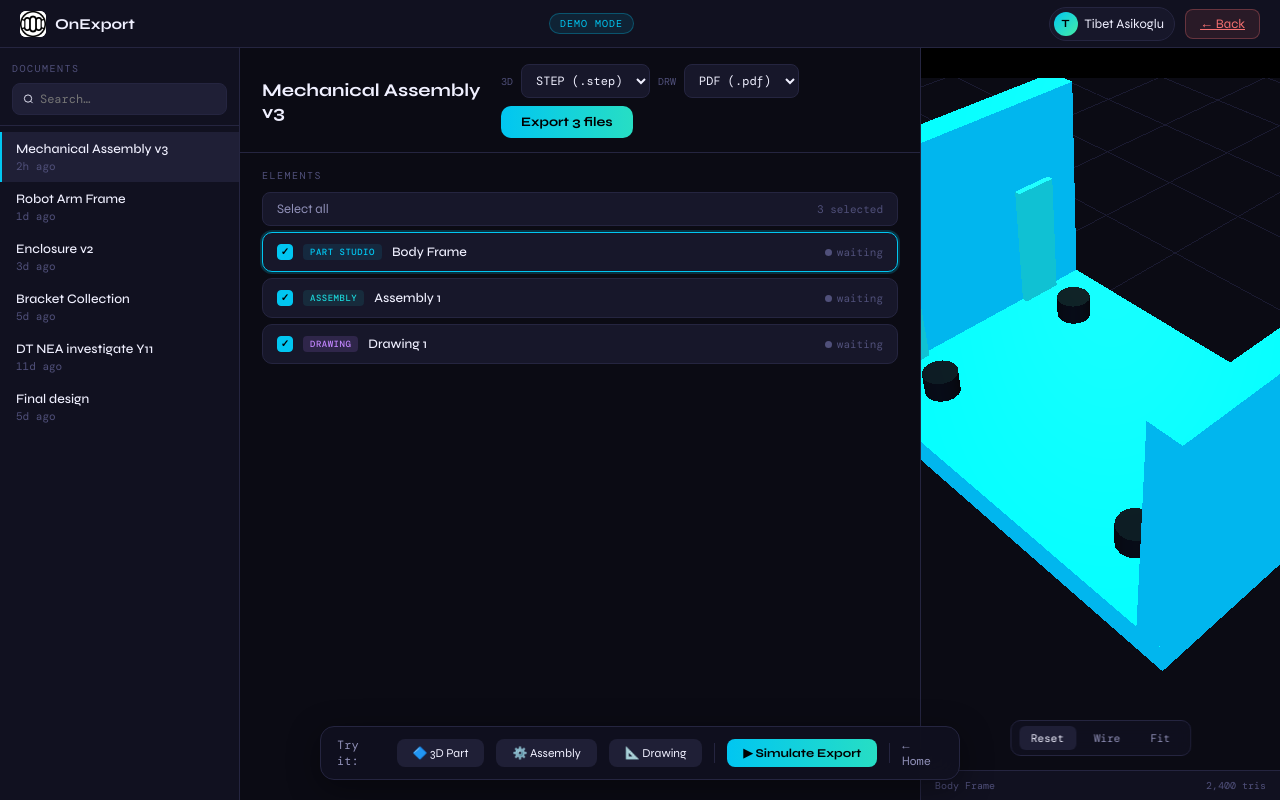
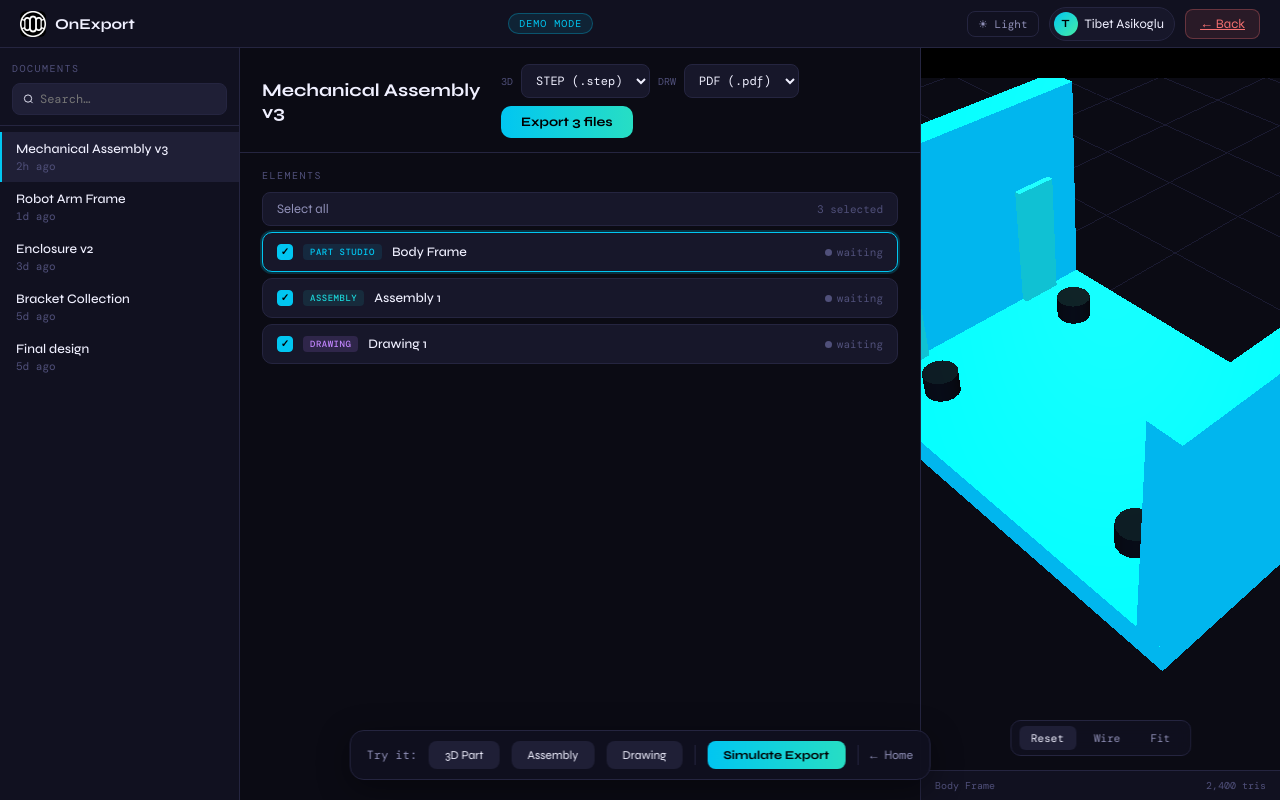
Before and after one commit to tibetthetibz-alt/onshape-exporter, a website: page public/demo.html in a window 1280 px wide. Drawn offline with nearby package versions, Linux system fonts and the light colour scheme.

Commit message:
theme-aware logos, light mode demo, remove emojis and DT NEA

```diff
--- a/public/demo.html
+++ b/public/demo.html
@@ -7,7 +7,22 @@
 <link rel="icon" type="image/png" href="/logo.png"/>
 <link rel="preconnect" href="https://fonts.googleapis.com"/>
 <link href="https://fonts.googleapis.com/css2?family=Syne:wght@400;500;600;700;800&family=DM+Mono:wght@400;500&display=swap" rel="stylesheet"/>
-<script src="https://cdnjs.cloudflare.com/ajax/libs/three.js/r128/three.min.js"></script>
+<script src="https://cdnjs.cloudflare.com/ajax/libs/three.js/r128/three.min.js">
+let theme = 'dark';
+function toggleTheme() {
+  theme = theme === 'dark' ? 'light' : 'dark';
+  document.documentElement.setAttribute('data-theme', theme);
+  document.getElementById('theme-btn').textContent = theme === 'dark' ? '☀ Light' : '☾ Dark';
+  document.getElementById('nav-logo').src = theme === 'dark' ? '/logo-dark.png' : '/logo-light.png';
+  if (renderer) {
+    const bg = theme === 'dark' ? 0x0b0b14 : 0xf4f4fb;
+    renderer.setClearColor(bg);
+    if (scene) scene.background = new THREE.Color(bg);
+    needsRender = true;
+  }
+}
+
+</script>
 <style>
 *, *::before, *::after { box-sizing: border-box; margin: 0; padding: 0; }
 
@@ -22,6 +37,12 @@
   --text: #f0f0ff; --text2: #9090b8; --text3: #50507a;
   --hi: var(--c2);
 }
+[data-theme="light"] {
+  --bg: #ffffff; --bg2: #f4f4fb; --surface: #ffffff;
+  --surface2: #ececf8; --border: #dcdcf0;
+  --text: #0a0a1a; --text2: #44446a; --text3: #9999c0;
+  --hi: var(--c2);
+}
 
 html, body { height: 100%; }
 body { background: var(--bg); color: var(--text); font-family: 'Syne', sans-serif; overflow: hidden; }
@@ -33,7 +54,7 @@ body { background: var(--bg); color: var(--text); font-family: 'Syne', sans-seri
   background: var(--bg2); flex-shrink: 0; position: relative; z-index: 50;
 }
 .logo { display: flex; align-items: center; gap: 9px; font-size: 15px; font-weight: 700; color: var(--text); text-decoration: none; }
-.logo-icon { width: 26px; height: 26px; border-radius: 6px; background: #fff; overflow: hidden; flex-shrink: 0; }
+.logo-icon { width: 26px; height: 26px; border-radius: 6px; background: transparent; overflow: hidden; flex-shrink: 0; }
 .logo-icon img { width: 100%; height: 100%; object-fit: contain; }
 .demo-badge {
   padding: 3px 10px; border-radius: 20px;
@@ -181,11 +202,12 @@ canvas { display: block; width: 100%; height: 100%; }
   <!-- NAV -->
   <nav class="nav">
     <a href="/" class="logo">
-      <div class="logo-icon"><img src="/logo.png" alt=""/></div>
+      <div class="logo-icon"><img id="nav-logo" src="/logo-dark.png" alt=""/></div>
       OnExport
     </a>
     <span class="demo-badge">Demo Mode</span>
     <div class="nav-right">
+      <button onclick="toggleTheme()" id="theme-btn" style="background:none;border:1px solid var(--border);color:var(--text2);padding:5px 10px;border-radius:8px;font-family:'DM Mono',monospace;font-size:11px;cursor:pointer;transition:all 0.15s;">☀ Light</button>
       <div class="user-chip">
         <div class="avatar">T</div>
         Tibet Asikoglu
@@ -328,11 +350,11 @@ canvas { display: block; width: 100%; height: 100%; }
 <!-- DEMO CONTROLS -->
 <div class="demo-controls">
   <span style="font-family:'DM Mono',monospace;">Try it:</span>
-  <button class="demo-btn" onclick="previewModel('bracket')">🔷 3D Part</button>
-  <button class="demo-btn" onclick="previewModel('assembly')">⚙️ Assembly</button>
-  <button class="demo-btn" onclick="previewDrawing()">📐 Drawing</button>
+  <button class="demo-btn" onclick="previewModel('bracket')">3D Part</button>
+  <button class="demo-btn" onclick="previewModel('assembly')">Assembly</button>
+  <button class="demo-btn" onclick="previewDrawing()">Drawing</button>
   <div class="demo-sep"></div>
-  <button class="demo-btn primary" onclick="runExport()">▶ Simulate Export</button>
+  <button class="demo-btn primary" onclick="runExport()">Simulate Export</button>
   <div class="demo-sep"></div>
   <a href="/" style="color:var(--text2);font-size:12px;font-family:'DM Mono',monospace;text-decoration:none;">← Home</a>
 </div>
@@ -344,7 +366,6 @@ const DOCS = [
   { id: 'b', name: 'Robot Arm Frame',         age: '1d ago' },
   { id: 'c', name: 'Enclosure v2',            age: '3d ago' },
   { id: 'd', name: 'Bracket Collection',      age: '5d ago' },
-  { id: 'e', name: 'DT NEA investigate Y11',  age: '11d ago' },
   { id: 'f', name: 'Final design',            age: '5d ago' },
 ];
 
@@ -644,6 +665,21 @@ initThree();
 setTimeout(() => {
   previewModel('bracket');
 }, 600);
+
+let theme = 'dark';
+function toggleTheme() {
+  theme = theme === 'dark' ? 'light' : 'dark';
+  document.documentElement.setAttribute('data-theme', theme);
+  document.getElementById('theme-btn').textContent = theme === 'dark' ? '☀ Light' : '☾ Dark';
+  document.getElementById('nav-logo').src = theme === 'dark' ? '/logo-dark.png' : '/logo-light.png';
+  if (renderer) {
+    const bg = theme === 'dark' ? 0x0b0b14 : 0xf4f4fb;
+    renderer.setClearColor(bg);
+    if (scene) scene.background = new THREE.Color(bg);
+    needsRender = true;
+  }
+}
+
 </script>
 </body>
 </html>
```
Also changed, not shown: public/index.html (+4 -2 lines), public/logo-dark.png (added), public/logo-light.png (added).
